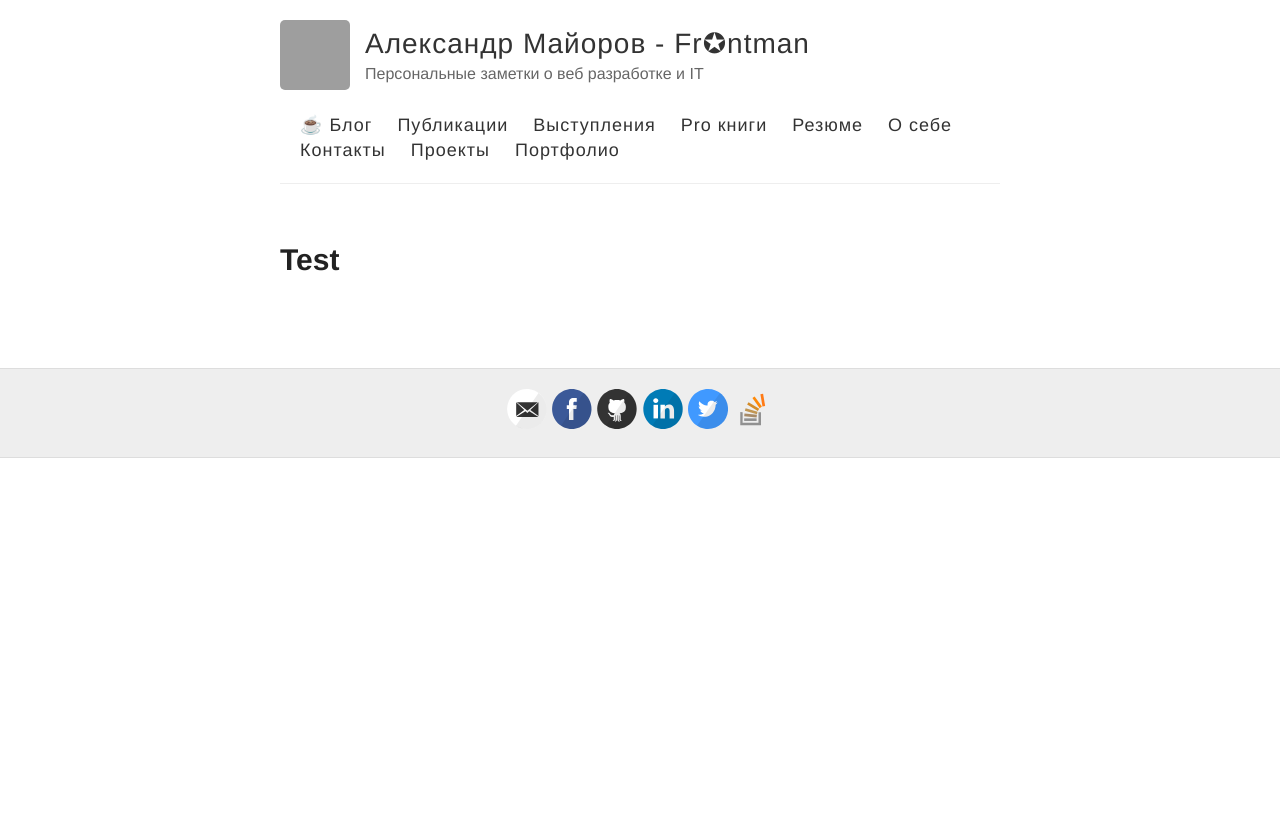
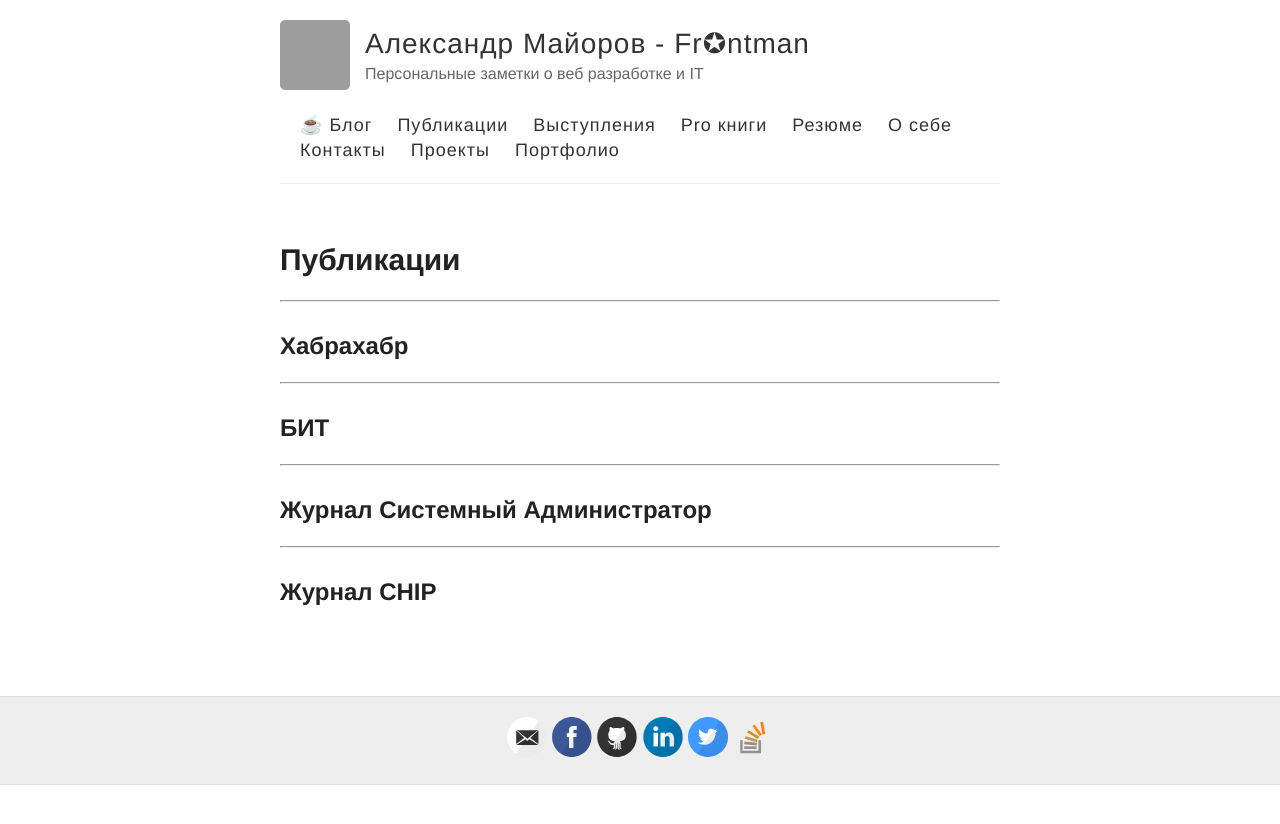
Before and after one commit to frontdevops/alexmayorov.github.io, a Jekyll site: the page built from publishes.html, in a window 1280 px wide. Shown: the top 824 px of the page. Built offline with Jekyll 4.4.1, drawn with Linux system fonts in a browser that asks for light colours; Markdown is read by kramdown in place of the engine named in the settings; grey boxes are pictures that could not be loaded.

Commit message:
Update publishes.html

```diff
--- a/publishes.html
+++ b/publishes.html
@@ -5,7 +5,24 @@ layout: default
 <div class="posts">
   <article class="post">
     <div class="entry">
-      <h1>Test</h1>
+      <h1>Публикации</h1>
+
+      <hr>
+      <h2>Хабрахабр</h2>
+      <p></p>
+
+      <hr>
+      <h2>БИТ</h2>
+      <p></p>
+
+      <hr>
+      <h2>Журнал Системный Администратор</h2>
+      <p></p>
+
+      <hr>
+      <h2>Журнал CHIP</h2>
+      <p></p>
+
     </div>
   </article>
 </div>
```
